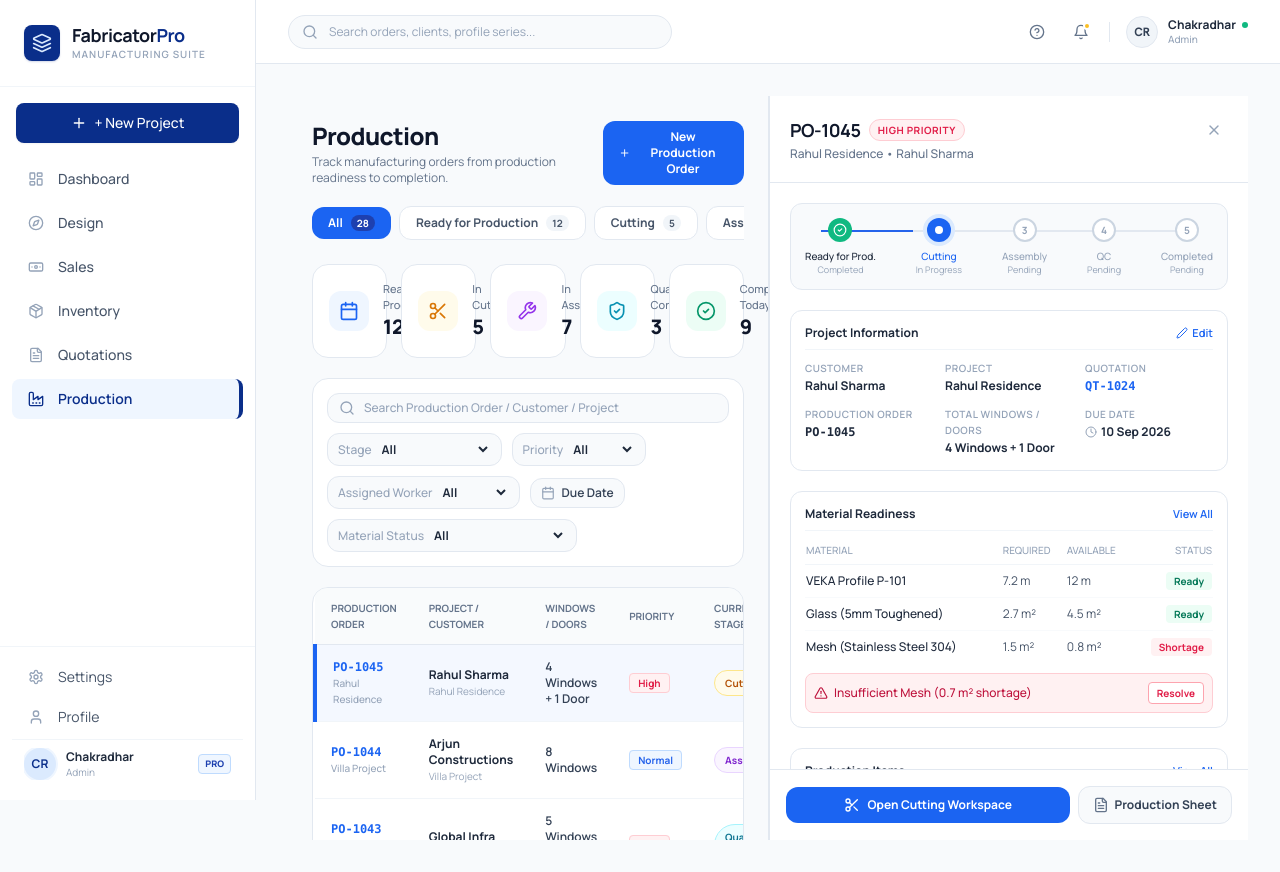
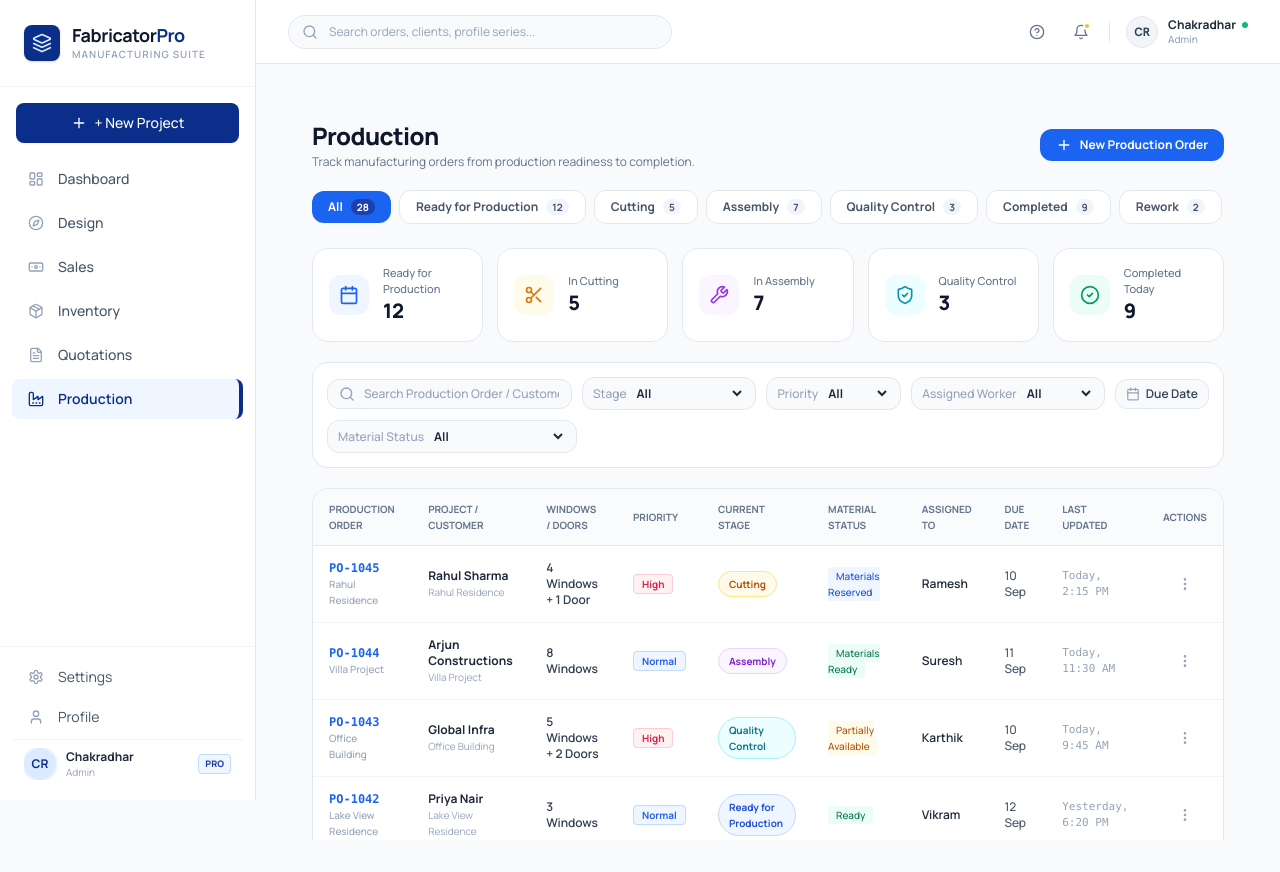
Before and after one commit to samachakri/fabricator-application, a Next.js app: page /production in a window 1280 px wide. Built offline with nearby package versions, Linux system fonts and the light colour scheme.

Commit message:
fix(production): open detail drawer only on user click

```diff
--- a/app/production/page.tsx
+++ b/app/production/page.tsx
@@ -65,8 +65,8 @@ function ProductionDashboardContent() {
   const [activeWorkspace, setActiveWorkspace] = useState<ProductionStage | null>(null);
   const [isNewOrderModalOpen, setIsNewOrderModalOpen] = useState(false);
 
-  // Currently selected order for drawer and workspaces
-  const selectedOrder = getOrder(selectedOrderId || '') || orders[0];
+  // Currently selected order for drawer and workspaces (null until user clicks an order)
+  const selectedOrder = selectedOrderId ? getOrder(selectedOrderId) || null : null;
 
   // Stage counts for tabs and KPI cards
   const counts = useMemo(() => {
@@ -395,7 +395,9 @@ function ProductionDashboardContent() {
                     return (
                       <tr
                         key={order.id}
-                        onClick={() => setSelectedOrderId(order.id)}
+                        onClick={() =>
+                          setSelectedOrderId(selectedOrderId === order.id ? null : order.id)
+                        }
                         className={`transition-colors cursor-pointer ${
                           isSelected
                             ? 'bg-blue-50/70 border-l-4 border-l-[#1B64F2]'
@@ -522,10 +524,10 @@ function ProductionDashboardContent() {
       </div>
 
       {/* ========================================================= */}
-      {/* RIGHT SIDE DRAWER (Matches Screenshot 100%)               */}
+      {/* RIGHT SIDE DRAWER (Only comes out when an order is clicked) */}
       {/* ========================================================= */}
       {selectedOrder && (
-        <div className="w-full sm:w-[420px] lg:w-[480px] shrink-0 h-full border-l border-slate-200 bg-white z-20 overflow-hidden hidden md:block">
+        <div className="fixed inset-y-0 right-0 z-40 w-full sm:w-[420px] lg:w-[480px] shrink-0 h-full border-l border-slate-200 bg-white shadow-2xl md:static md:z-20 md:shadow-none animate-in slide-in-from-right duration-200">
           <ProductionDetailDrawer
             order={selectedOrder}
             onClose={() => setSelectedOrderId(null)}
--- a/lib/production/production-store.tsx
+++ b/lib/production/production-store.tsx
@@ -858,7 +858,7 @@ const STORAGE_KEY = 'fabricator_pro_production_orders_v2';
 
 export const ProductionProvider: React.FC<{ children: React.ReactNode }> = ({ children }) => {
   const [orders, setOrders] = useState<ManufacturingOrder[]>(INITIAL_ORDERS);
-  const [selectedOrderId, setSelectedOrderId] = useState<string | null>('PO-1045');
+  const [selectedOrderId, setSelectedOrderId] = useState<string | null>(null);
 
   // Load from localStorage on mount
   useEffect(() => {
```
